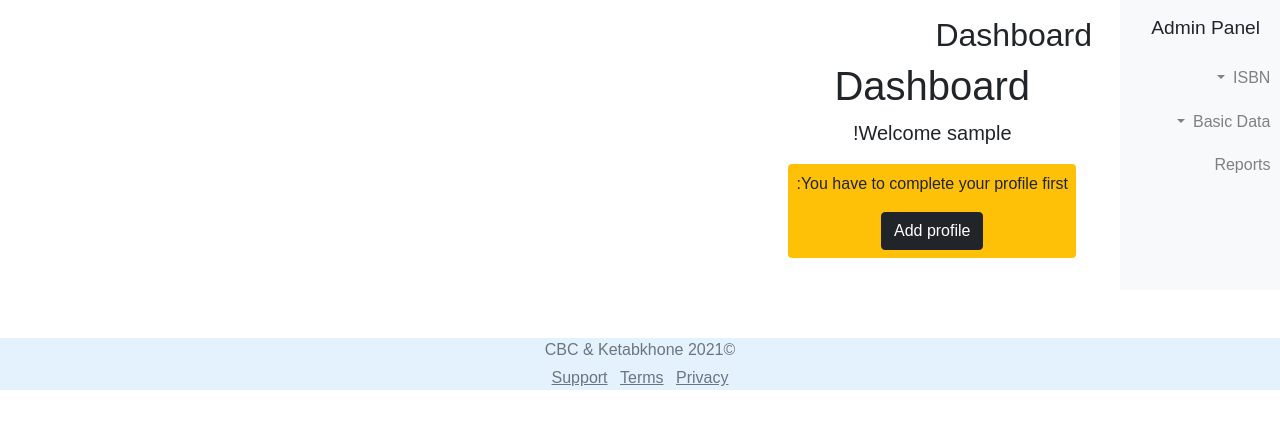
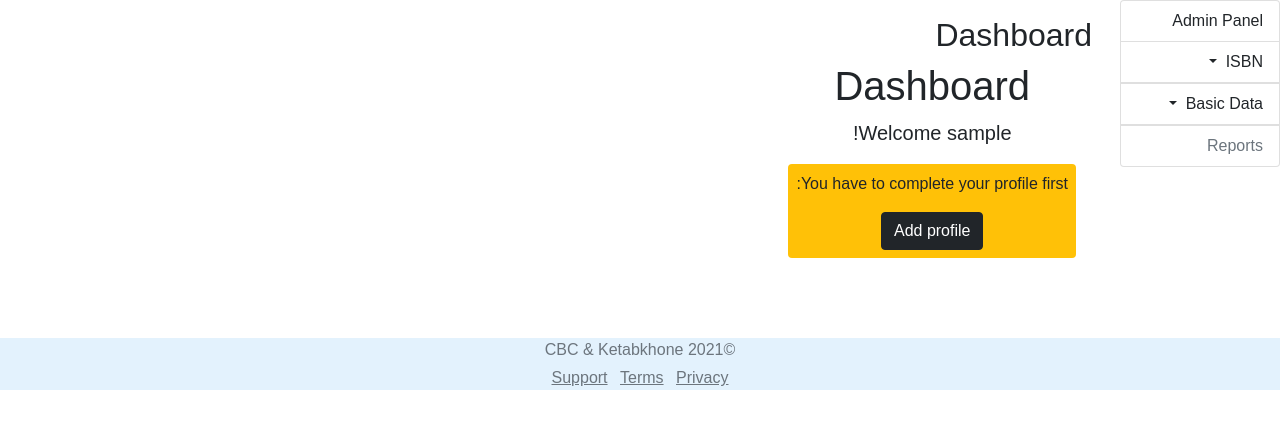
Before and after one commit to Rahimz/ketab, a Django app: page /en/account/dashboard/ in a window 1280 px wide. Shown: the part 56-485 px from the top of the page. Run offline with Django 3.2, Linux system fonts and the light colour scheme; the visitor is signed in with stand-in values (Sample User, id 1); parts of the project's set-up code (start-up, migrations or seed data) failed here and were passed over; some libraries are stand-ins or nearby versions.

Commit message:
edit sidebar menu

```diff
--- a/ketab/books/templates/base.html
+++ b/ketab/books/templates/base.html
@@ -91,10 +91,11 @@
      {# the staff part of navbar #}
     {% if request.user.is_staff %}
     <div class="d-flex" id="wrapper">
-        <div class="bg-light border-right" id="sidebar-wrapper">
-            <div class="sidebar-heading">{% trans 'Admin Panel' %}</div>
-            <div class="list-group list-group-flush">
-                <a class="sidebar-link dropdown-toggle {% block isbn_active %}{% endblock %} " href="#" id="isbnDropdown" role="button" data-bs-toggle="dropdown" aria-expanded="false">
+        <div class="" id="sidebar-wrapper">
+            <div class="list-group">
+                <li class="list-group-item">{% trans 'Admin Panel' %}</li>
+
+                <a class="list-group-item dropdown-toggle {% block isbn_active %}{% endblock %} " href="#" id="isbnDropdown" role="button" data-bs-toggle="dropdown" aria-expanded="false">
                     {% trans 'ISBN' %}
                 </a>
                     <ul class="dropdown-menu" aria-labelledby="isbnDropdown">
@@ -107,8 +108,7 @@
                         </li>
                         <li><a class="dropdown-item disabled" href="#">{% trans 'Add an Issue' %}</a></li>
                     </ul>
-            <a class="sidebar-link dropdown-toggle {% block basic_active %}{% endblock %} " href="#"
-                           id="basicDataDropdown" role="button" data-bs-toggle="dropdown"
+                <a class="list-group-item dropdown-toggle {% block basic_active %}{% endblock %} " href="#" id="basicDataDropdown" role="button" data-bs-toggle="dropdown"
                            aria-expanded="false"> {% trans 'Basic Data' %} </a>
                         <ul class="dropdown-menu" aria-labelledby="basicDataDropdown">
                             <li><a class="dropdown-item" href="{% url 'author_list' %}">{% trans 'Authors' %}</a></li>
@@ -126,7 +126,8 @@
                             </li>
                             <li><a class="dropdown-item disabled" href="#">{% trans 'Add an Issue' %}</a></li>
                         </ul>
-              <a class="sidebar-link disabled" href="#" tabindex="-1" aria-disabled="true">{% trans 'Reports' %}</a>
+              <a class="list-group-item disabled" href="#" tabindex="-1" aria-disabled="true">{% trans 'Reports' %}</a>
+
             </div>
     </div>
     {% endif %}
@@ -145,6 +146,8 @@
         </div>
     </div>
     </div>
+    </div>
+
 
 </main>
 
```
